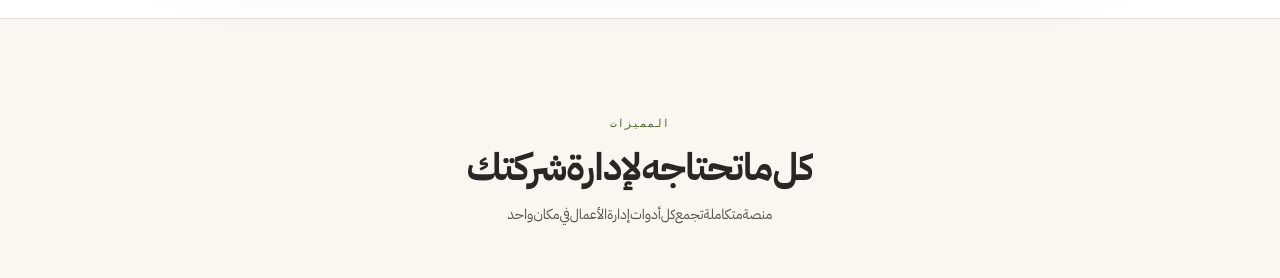
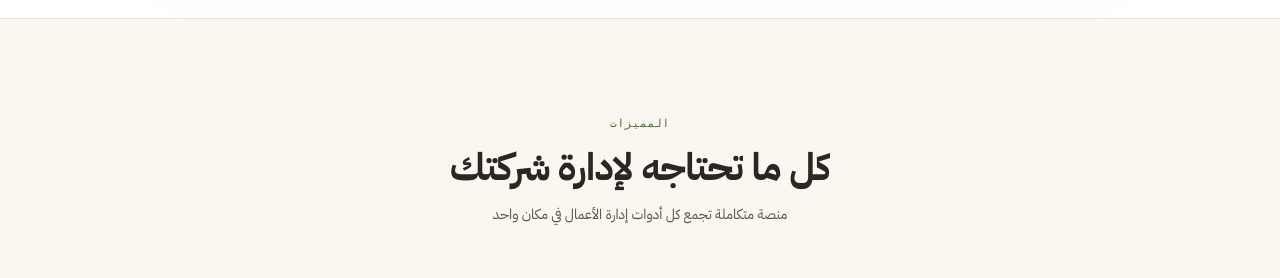
Before and after one commit to omaremad212/Treeelivine, a Next.js app: page / in a window 1280 px wide. Shown: the part 1220-1498 px from the top of the page. Built offline with nearby package versions, Linux system fonts and the light colour scheme; no server answers.

Commit message:
Fix AnimatedWords running words together by moving space outside overflow:hidden span
https://claude.ai/code/session_01FFVM9goiZJdNmRYEm49iN4

```diff
--- a/app/page.tsx
+++ b/app/page.tsx
@@ -25,9 +25,11 @@ function AnimatedWords({ text, baseDelay = 0 }: { text: string; baseDelay?: numb
   return (
     <>
       {text.split(' ').map((word, i) => (
-        <span key={i} className="aw-wrap">
-          <span className="aw-word" style={{ transitionDelay: `${baseDelay + i * 70}ms` }}>
-            {word}
+        <span key={i} style={{ display: 'inline' }}>
+          <span className="aw-wrap">
+            <span className="aw-word" style={{ transitionDelay: `${baseDelay + i * 70}ms` }}>
+              {word}
+            </span>
           </span>
           {' '}
         </span>
```
